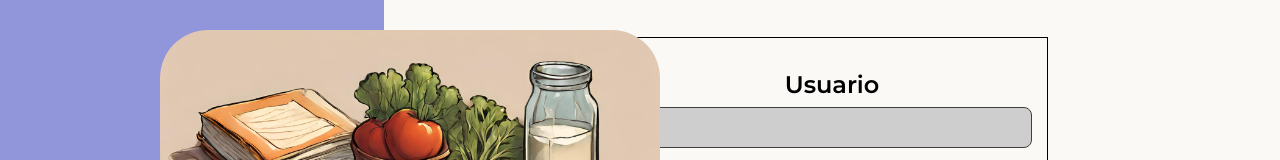
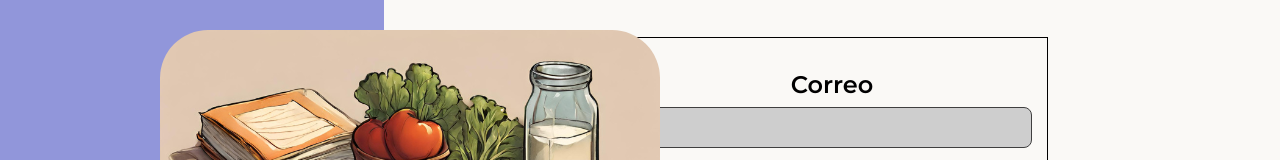
Before and after one commit to S4vianR/Recetario-Comunitario, a SvelteKit app in the folder RecetasUnidas/: page / in a window 1280 px wide. Shown: the part 178-338 px from the top of the page. Built offline with nearby package versions, Linux system fonts and the light colour scheme.

Commit message:
Update sign in

```diff
--- a/RecetasUnidas/src/routes/+page.svelte
+++ b/RecetasUnidas/src/routes/+page.svelte
@@ -48,7 +48,7 @@
 			<form on:submit={signInWithEmail} method="get">
 				<section>
 					<div>
-						<label for="username">Usuario</label>
+						<label for="username">Correo</label>
 						<input type="text" name="username" id="username" required bind:value={correo} />
 					</div>
 					<div>
```
